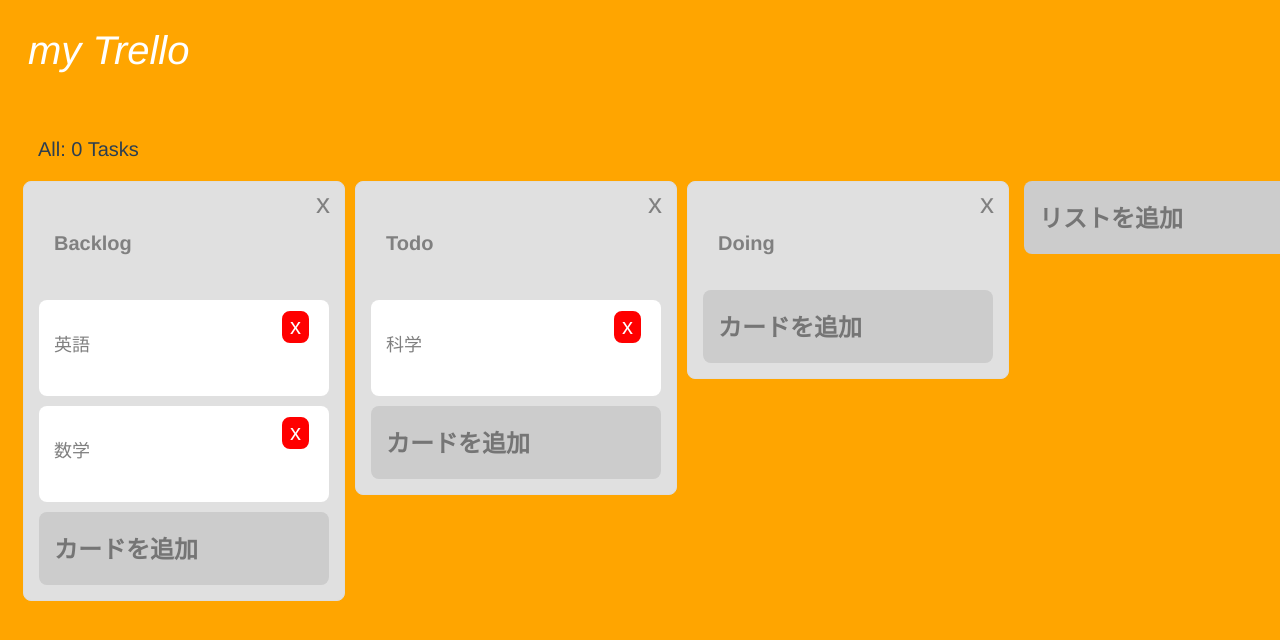
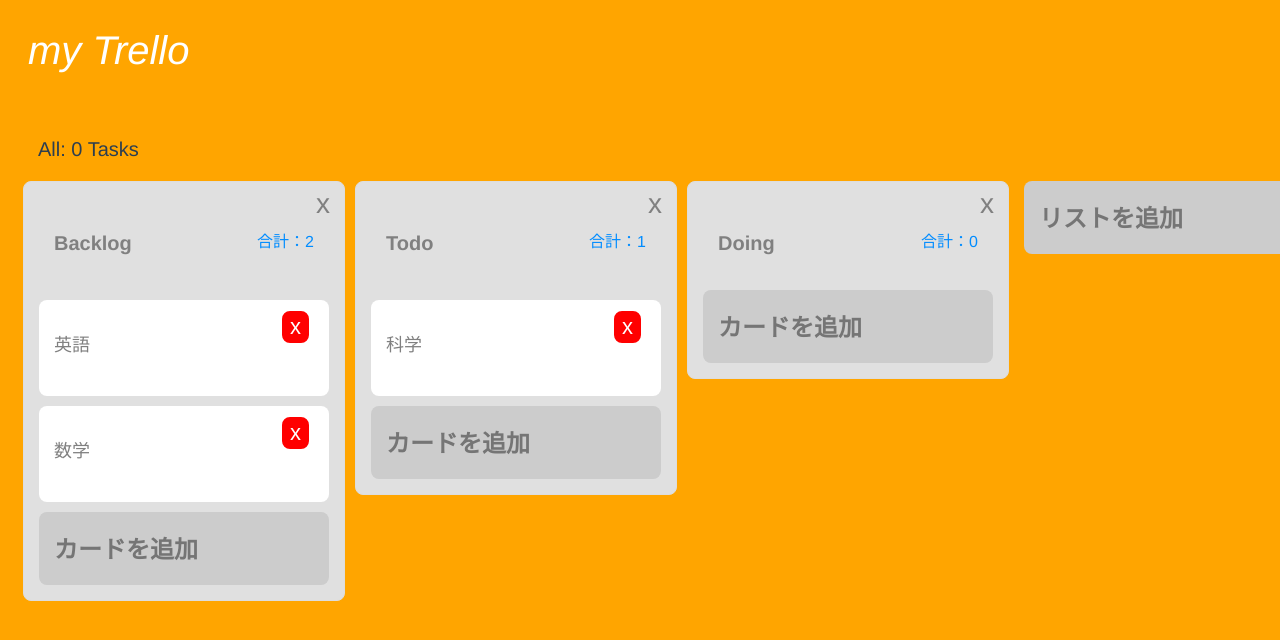
Before and after one commit to asakon/my-trello, a Vue app: page / in a window 1280 px wide. Shown: the top 640 px of the page. Built offline with nearby package versions, Linux system fonts and the light colour scheme.

Commit message:
リスト内の合計カード数を表示

```diff
--- a/src/components/List.vue
+++ b/src/components/List.vue
@@ -2,6 +2,7 @@
     <div class="list">
         <div class="listheader">
             <p class="list-title">{{ title }}</p>
+            <p class="list-counter">合計：{{ totalCardInList }}</p>
             <div class="deletelist" @click="removeList">x</div>
         </div>
         <card v-for="(item, index) in cards"
@@ -37,6 +38,11 @@
             required: true
         }
     },
+    computed: {
+        totalCardInList() {
+            return this.cards.length
+        }
+    },
     methods: {
         removeList: function() {
             if(confirm('本当にこのリストを削除しますか？')) {
```
